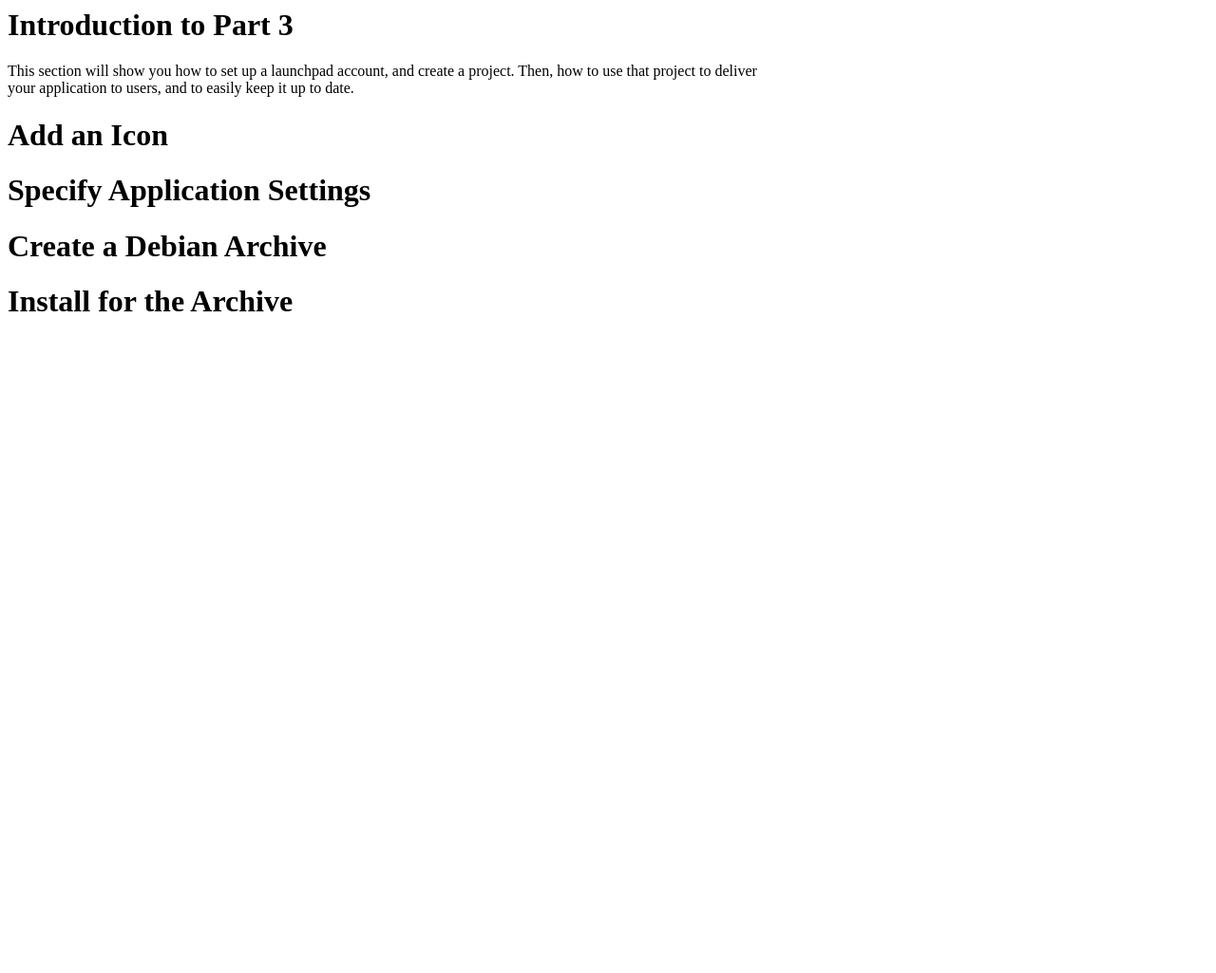
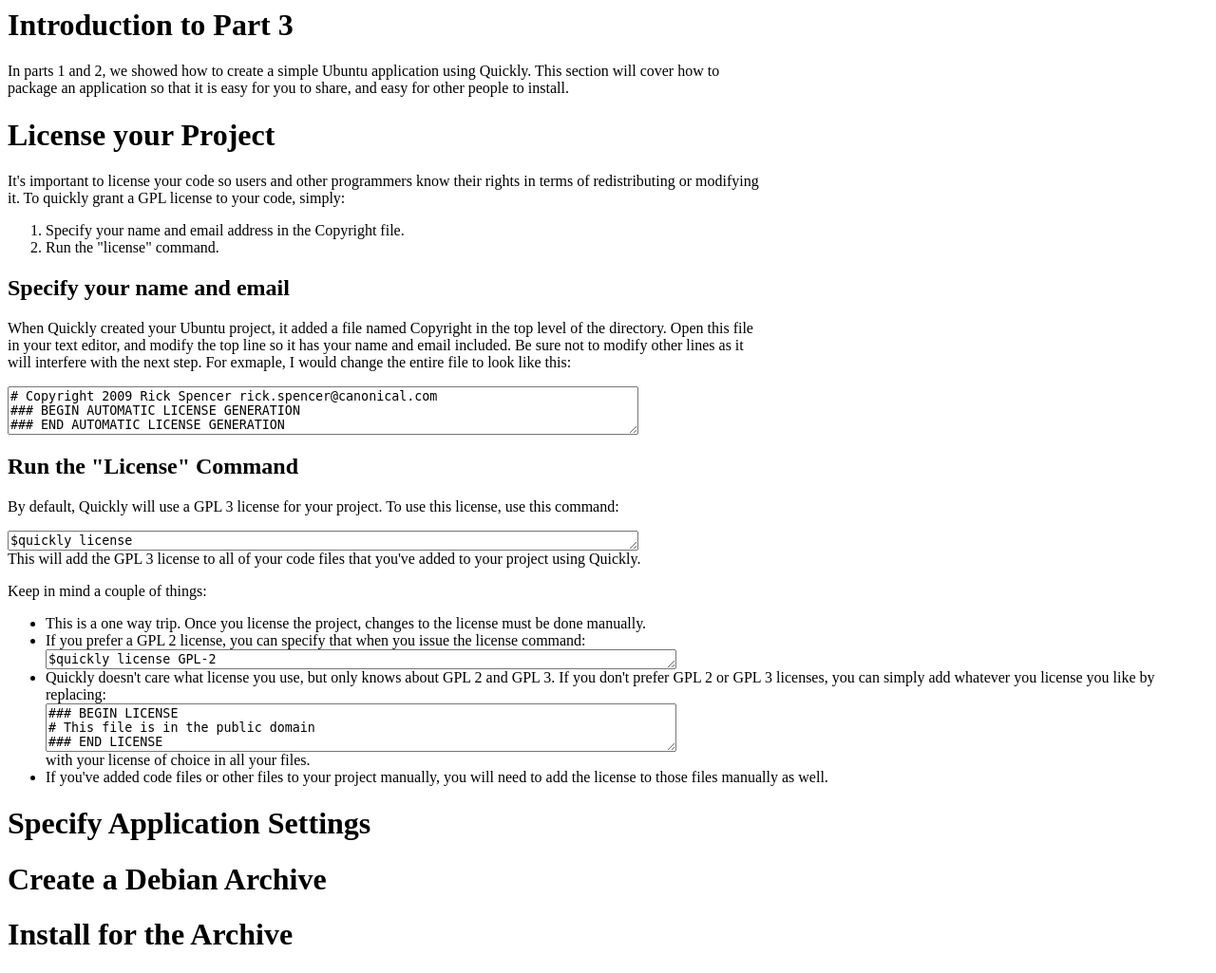
Before and after one commit to didrocks/quickly, a Python web app: template data/templates/ubuntu-project/help/quickly-package.html in a window 1280 px wide. Shown: the whole page at 95% size. Before the commit the page ends 328 px from the top, so only its background shows below. Run offline with Jinja, Linux system fonts and the light colour scheme; the template is opened without the code that fills it, so the values that code supplies are empty.

Commit message:
modified tutorial pages to start creating packaging tutorial

```diff
--- a/data/templates/ubuntu-project/help/index.html
+++ b/data/templates/ubuntu-project/help/index.html
@@ -28,6 +28,7 @@
         <OL>
             <LI><A HREF="quickly-getting-started.html">Part 1 - Getting Started</A></LI>
             <LI><A HREF="quickly-dialogs.html">Part 2 - Using Dialogs</A></LI>
+            <LI><A HREF="quickly-package.html">Part 3 - Packaging</A></LI>
         </OL>
 
     <H1>Reference</H1>
--- a/data/templates/ubuntu-project/help/quickly-package.html
+++ b/data/templates/ubuntu-project/help/quickly-package.html
@@ -17,10 +17,48 @@
 </HEAD>
 <BODY>
 <H1>Introduction to Part 3</H1>
-<P>This section will show you how to set up a launchpad account, and create a project. Then, how to use that project to deliver your application to users, and to easily keep it up to date.</P>
+<P>In parts 1 and 2, we showed how to create a simple Ubuntu application using Quickly. This section will cover how to package an application so that it is easy for you to share, and easy for other people to install.</P>
+<H1>License your Project</H1>
+<P>It's important to license your code so users and other programmers know their rights in terms of redistributing or modifying it. To quickly grant a GPL license to your  code, simply:</P>
+<OL>
+<LI>Specify your name and email address in the Copyright file.</LI>
+<LI>Run the "license" command.</LI>
+</OL>
+<H2>Specify your name and email</H2>
+<P>When Quickly created your Ubuntu project, it added a file named Copyright in the top level of the directory. Open this file in your text editor, and modify the top line so it has your name and email included. Be sure not to modify other lines as it will interfere with the next step. For exmaple, I would change the entire file to look like this:</P>
+<DIV class="code"><TEXTAREA rows="3" cols="80">
+# Copyright 2009 Rick Spencer rick.spencer@canonical.com
+### BEGIN AUTOMATIC LICENSE GENERATION
+### END AUTOMATIC LICENSE GENERATION
+</TEXTAREA></DIV>
+<H2>Run the "License" Command</H2>
+<P>By default, Quickly will use a GPL 3 license for your project. To use this license, use this command:</P>
+<DIV class="terminal"><TEXTAREA rows="1" cols="80">
+$quickly license
+</TEXTAREA></DIV>
+This will add the GPL 3 license to all of your code files that you've added to your project using Quickly.
 
-<H1>Add an Icon</H1>
+<P>Keep in mind a couple of things:<P>
+<UL>
+<LI>This is a one way trip. Once you license the project, changes to the license must be done manually.</LI>
+<LI>If you prefer a GPL 2 license, you can specify that when you issue the license command:
+<DIV class="terminal"><TEXTAREA rows="1" cols="80">
+$quickly license GPL-2
+</TEXTAREA></DIV>
+</LI>
+<LI>Quickly doesn't care what license you use, but only knows about GPL 2 and GPL 3. If you don't prefer GPL 2 or GPL 3 licenses, you can simply add whatever you license you like by replacing:
+<DIV class="code"><TEXTAREA rows="3" cols="80">
+### BEGIN LICENSE
+# This file is in the public domain
+### END LICENSE
+</TEXTAREA></DIV>
+with your license of choice in all your files.
+</LI>
+<LI>If you've added code files or other files to your project manually, you will need to add the license to those files manually as well.</LI>
+</UL>
+
 <H1>Specify Application Settings</H1>
+
 <H1>Create a Debian Archive</H1>
 <H1>Install for the Archive</H1>
 
```
